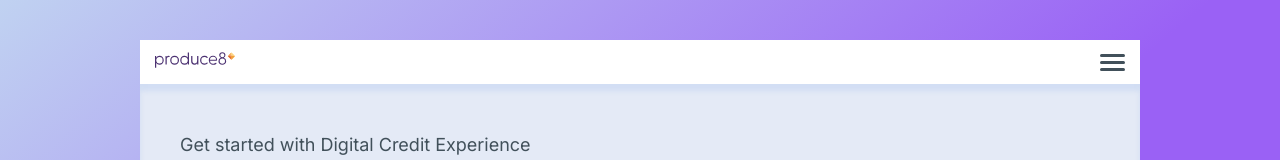
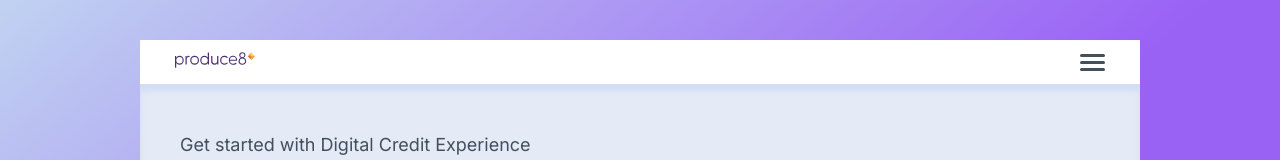
Before and after one commit to ghbarreto/mortgage-calculator, a Next.js app: page / in a window 1280 px wide. Shown: the top 160 px of the page. Built offline with nearby package versions, Linux system fonts and the light colour scheme.

Commit message:
aligned navbar with the content

```diff
--- a/components/NavBar.tsx
+++ b/components/NavBar.tsx
@@ -10,7 +10,7 @@ const StyledNav = styled.nav`
 `;
 const StyledUL = styled.ul`
     display: flex;
-    padding: 0;
+    padding: 0 20px;
     justify-content: space-between;
     align-items: center;
     margin: 0;
```
